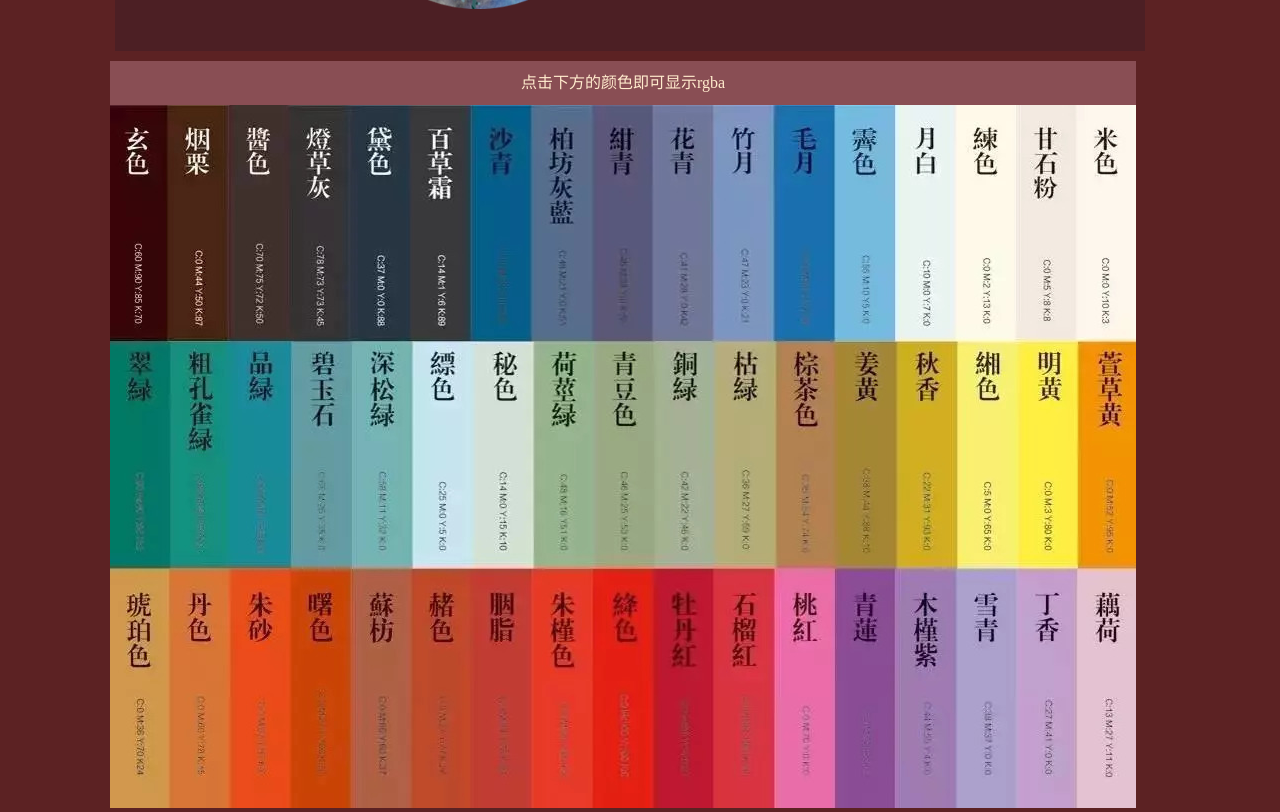
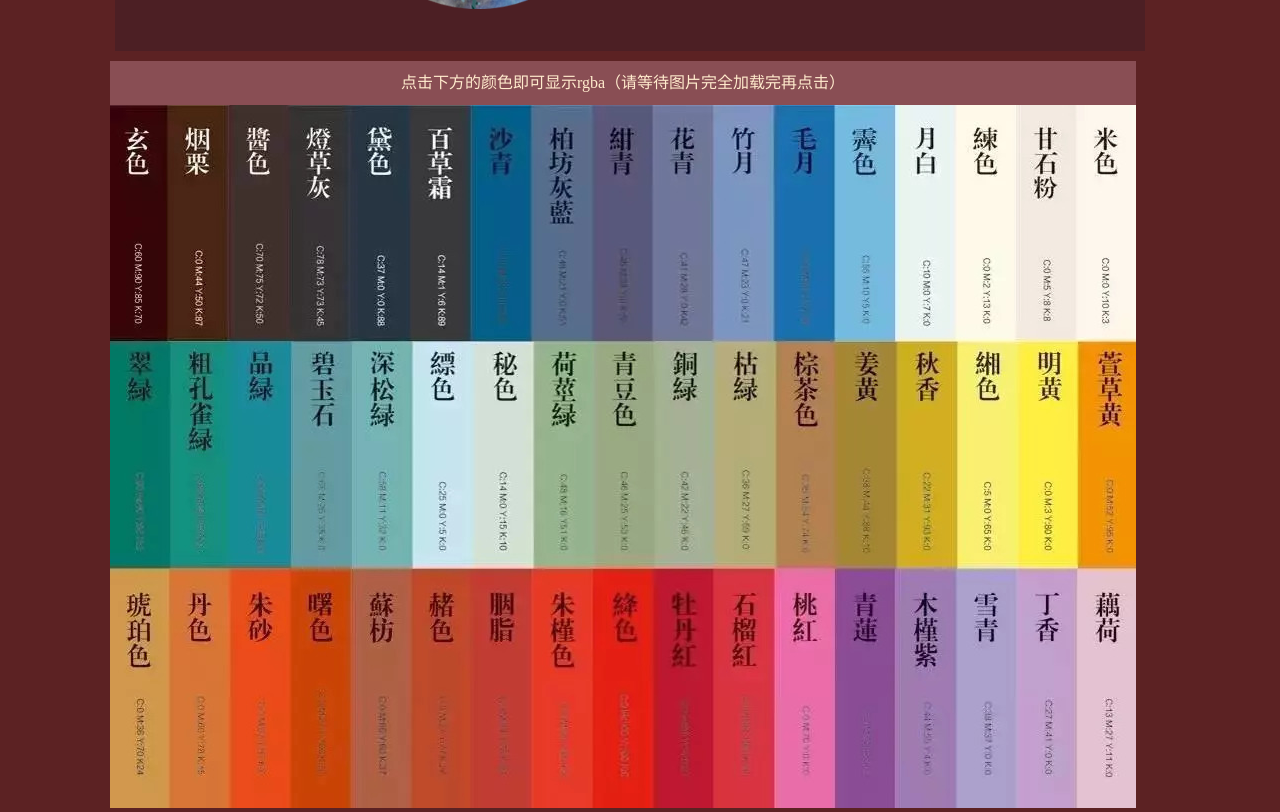
Before and after one commit to huanghu996/chinacolour, a plain HTML site: page index.html in a window 1280 px wide. Shown: the part 1163-1975 px from the top of the page. Drawn offline with Linux system fonts and the light colour scheme.

Commit message:
Update index.html

```diff
--- a/index.html
+++ b/index.html
@@ -37,7 +37,7 @@
             <div class="bar">
 					<input type="text" class="img-x" id="img_x" value="" style="display:none">
                     <input type="text" class="img-y" id="img_y" value="" style="display:none">
-                    <span id="rgb_val">点击下方的颜色即可显示rgba</span>
+                    <span id="rgb_val">点击下方的颜色即可显示rgba（请等待图片完全加载完再点击）</span>
             </div>
             <div class="main-top">
                 <div class="circular"  onmousedown="getClickPos(event);">
```
